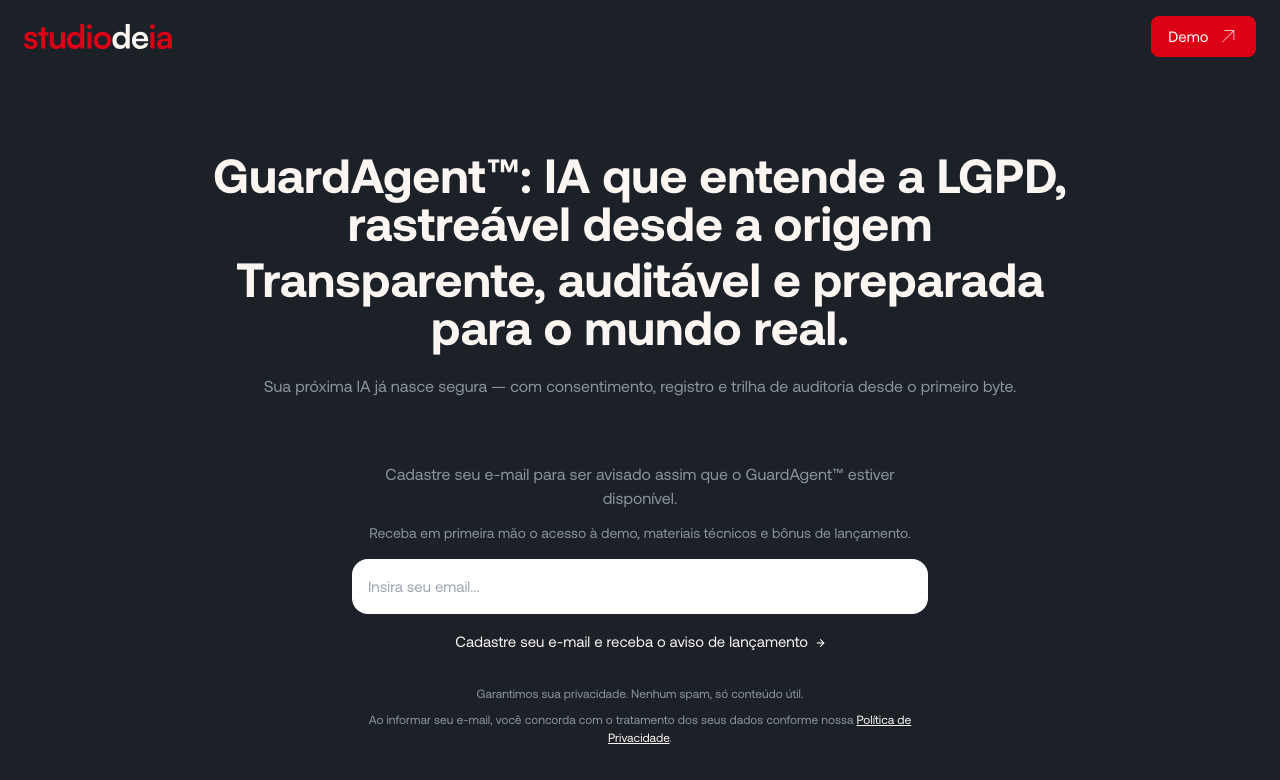
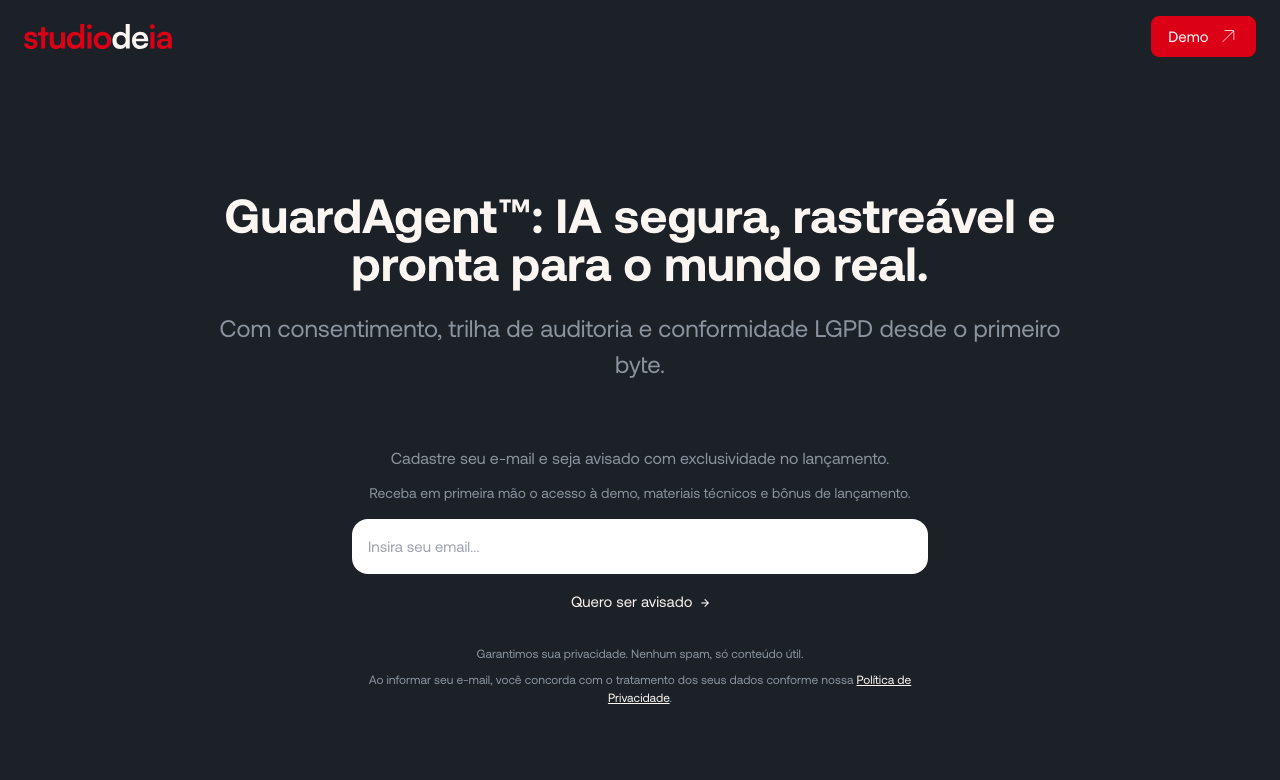
Before and after one commit to rafaelbqueiroz/studiodeia, a React (Vite) app: page / in a window 1280 px wide. Shown: the top 780 px of the page. Built offline with nearby package versions, Linux system fonts and the light colour scheme.

Commit message:
feat: atualiza textos e ajusta estilos dos títulos

```diff
--- a/src/App.tsx
+++ b/src/App.tsx
@@ -116,25 +116,18 @@ function App() {
               fontSize: '48px',
               lineHeight: '100%',
             }}>
-              GuardAgent™: IA que entende a LGPD, rastreável desde a origem
-            </span>
-            <span className="framer-text block" style={{
-              color: '#FCF6F2',
-              fontSize: '48px',
-              lineHeight: '100%',
-            }}>
-              Transparente, auditável e preparada para o mundo real.
+              GuardAgent™: IA segura, rastreável e pronta para o mundo real.
             </span>
           </h1>
 
-          <div style={{ marginBottom: '64px', fontSize: '16px' }}>
-            <span className="text-[#8B949E]">Sua próxima IA já nasce segura — com consentimento, registro e trilha de auditoria desde o primeiro byte.</span>
+          <div style={{ marginBottom: '64px', fontSize: '24px' }}>
+            <span className="text-[#8B949E]">Com consentimento, trilha de auditoria e conformidade LGPD desde o primeiro byte.</span>
           </div>
 
           {/* Form Section */}
           <div className="max-w-xl mx-auto">
             <p style={{ color: '#8B949E', marginBottom: '12px', fontSize: '16px' }}>
-              Cadastre seu e-mail para ser avisado assim que o GuardAgent™ estiver disponível.
+              Cadastre seu e-mail e seja avisado com exclusividade no lançamento.
             </p>
             <p style={{ color: '#8B949E', marginBottom: '16px', fontSize: '14px' }}>
               Receba em primeira mão o acesso à demo, materiais técnicos e bônus de lançamento.
@@ -202,7 +195,7 @@ function App() {
                   {status === 'loading' ? 'Enviando...' :
                    status === 'success' ? 'Cadastrado com sucesso!' :
                    status === 'error' ? 'Erro ao cadastrar. Tente novamente.' :
-                  'Cadastre seu e-mail e receba o aviso de lançamento'}
+                  'Quero ser avisado'}
                 </span>
                 <span style={{
                   fontSize: '15px',
```
